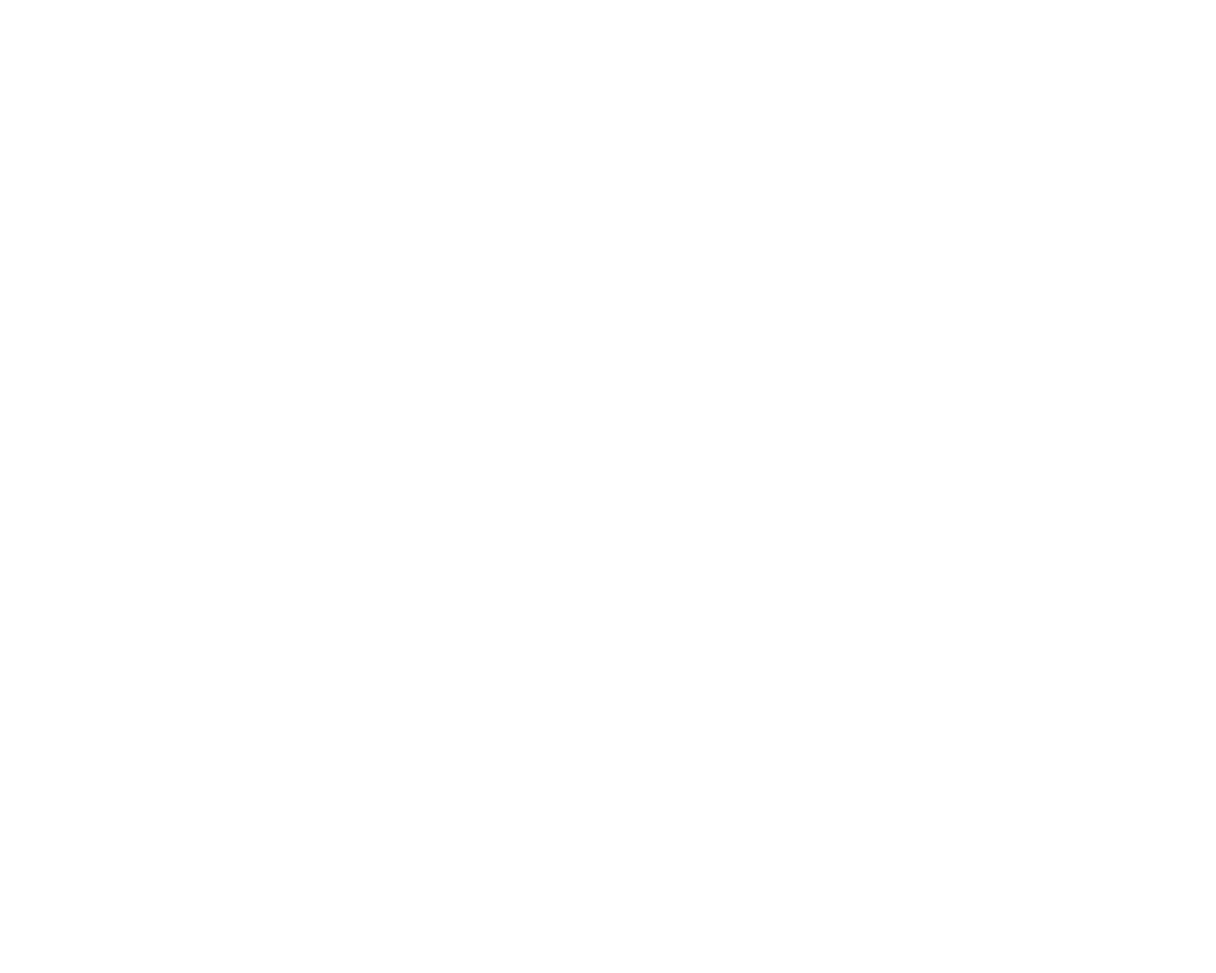
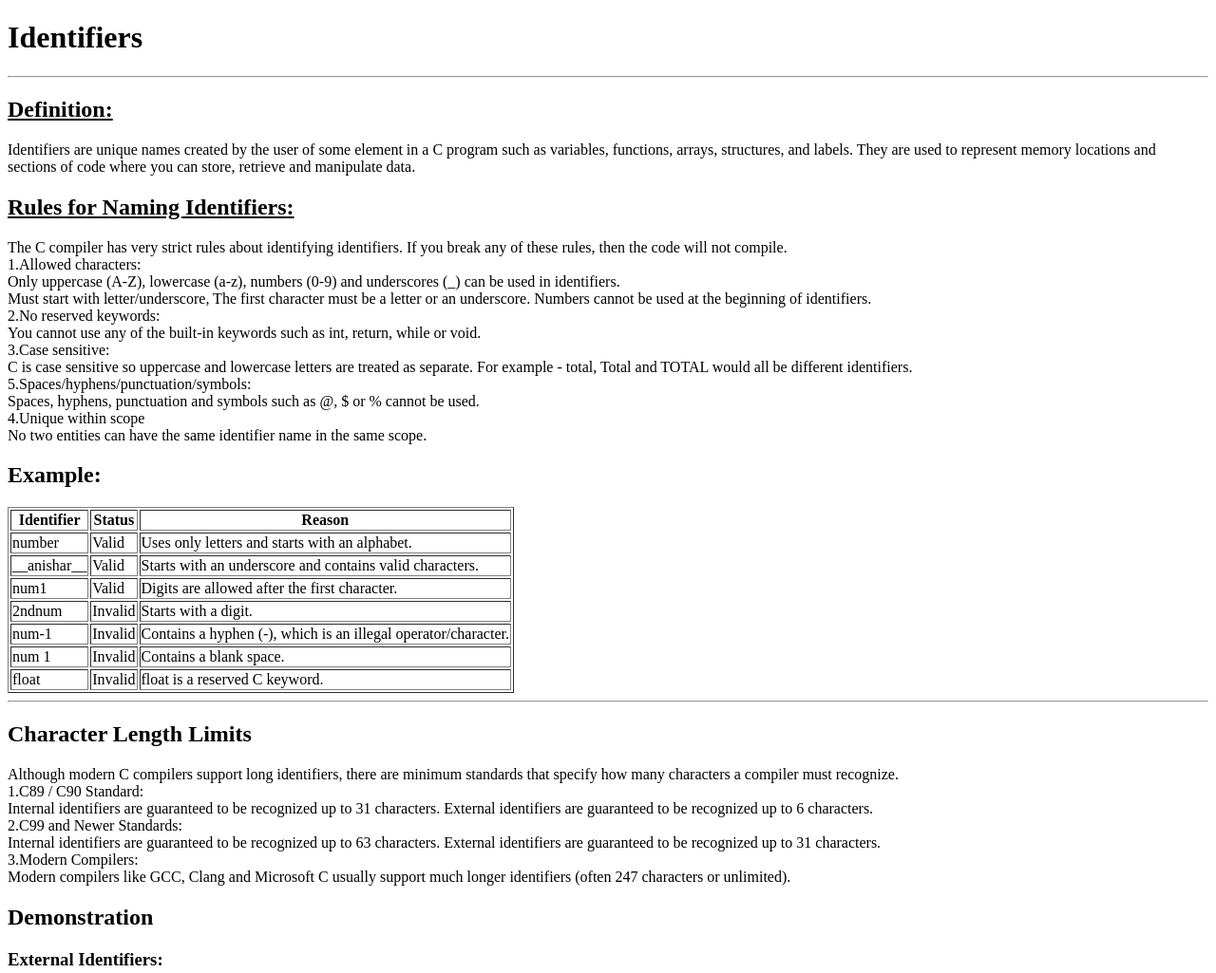
Before and after one commit to Anish-A-R/website-version-of-C-Learning-Journey, a plain HTML site: page Contents/Fundamentals/2.Basic Elements of C/Identifiers.html in a window 1280 px wide. Shown: the top 1025 px of the page at 95% size. Before the commit the page ends 800 px from the top, so only its background shows below. Drawn offline with Linux system fonts and the light colour scheme.

Commit message:
Completed the identifiers... I dont think i have touched all the things in it we will do a revist later.

```diff
--- a/Contents/Fundamentals/2.Basic Elements of C/Identifiers.html
+++ b/Contents/Fundamentals/2.Basic Elements of C/Identifiers.html
@@ -2,3 +2,117 @@
 <head>
     <title>Identifiers</title>
 </head>
+
+<body>
+    <h1>Identifiers</h1>
+    <hr>
+    <h2><u>Definition:</u></h2>
+    <p>
+        Identifiers are unique names created by the user of some element in a C program
+        such as variables, functions, arrays, structures, and labels.
+        They are used to represent memory locations and sections of code
+        where you can store, retrieve and manipulate data.
+    </p>
+    <h2><u>Rules for Naming Identifiers:</u></h2>
+    <p>
+        The C compiler has very strict rules about identifying identifiers.
+        If you break any of these rules, then the code will not compile.
+        <br>1.Allowed characters:<br>
+        Only uppercase (A-Z), lowercase (a-z), numbers (0-9) and underscores (_) can be used in identifiers.<br>
+        Must start with letter/underscore, The first character must be a letter or an underscore. Numbers cannot be used at the beginning of identifiers.
+        <br>
+        2.No reserved keywords:<br>
+        You cannot use any of the built-in keywords such as int, return, while or void.<br>
+        3.Case sensitive:<br>
+        C is case sensitive so uppercase and lowercase letters are treated as separate.
+            For example - total, Total and TOTAL would all be different identifiers.<br>
+        5.Spaces/hyphens/punctuation/symbols:<br>
+        Spaces, hyphens, punctuation and symbols such as @, $ or % cannot be used.<br>
+        4.Unique within scope<br>
+        No two entities can have the same identifier name in the same scope.
+    </p>
+    <h2>Example: </h2>
+        <table border="1">
+        <thead>
+            <tr>
+            <th>Identifier</th>
+            <th>Status</th>
+            <th>Reason</th>
+            </tr>
+        </thead>
+        <tbody>
+            <tr>
+            <td>number</td>
+            <td>Valid</td>
+            <td>Uses only letters and starts with an alphabet.</td>
+            </tr>
+            <tr>
+            <td>__anishar__</td>
+            <td>Valid</td>
+            <td>Starts with an underscore and contains valid characters.</td>
+            </tr>
+            <tr>
+            <td>num1</td>
+            <td>Valid</td>
+            <td>Digits are allowed after the first character.</td>
+            </tr>
+            <tr>
+            <td>2ndnum</td>
+            <td>Invalid</td>
+            <td>Starts with a digit.</td>
+            </tr>
+            <tr>
+            <td>num-1</td>
+            <td>Invalid</td>
+            <td>Contains a hyphen (-), which is an illegal operator/character.</td>
+            </tr>
+            <tr>
+            <td>num 1</td>
+            <td>Invalid</td>
+            <td>Contains a blank space.</td>
+            </tr>
+            <tr>
+            <td>float</td>
+            <td>Invalid</td>
+            <td>float is a reserved C keyword.</td>
+            </tr>
+        </tbody>
+        </table>
+        <hr>
+        <h2>Character Length Limits</h2>
+        <p>
+            Although modern C compilers support long identifiers,
+            there are minimum standards that specify how many characters
+            a compiler must recognize.<br>
+            1.C89 / C90 Standard:<br>
+            Internal identifiers are guaranteed to be recognized up to 31 characters.
+            External identifiers are guaranteed to be recognized up to 6 characters.<br>
+            2.C99 and Newer Standards:<br>
+            Internal identifiers are guaranteed to be recognized up to 63 characters.
+            External identifiers are guaranteed to be recognized up to 31 characters.<br>
+            3.Modern Compilers:<br>
+            Modern compilers like GCC, Clang and Microsoft C
+            usually support much longer identifiers
+            (often 247 characters or unlimited).
+        </p>
+
+        <h2>Demonstration</h2>
+        <h3>External Identifiers:</h3>
+        <img src="External_Identifier.png" alt="External Identifier">
+        <p>
+            This is due to the fact that Turbo C's compiler will only identify the first 31 characters
+            of a variable name. <br>
+            As both variables are therefore the same in the first 31 characters
+             they are considered to be the same variable.<br>
+             <b>And hence the error</b>
+        </p>
+        <h3>Internal Identifiers</h3>
+        <img src="Internal_Identifiers.png" alt="Internal Identifier">
+        <p>
+            This is due to the fact that Turbo C's compiler will only identify the first 63 characters
+            of a variable name. <br>
+            As both variables are therefore the same in the first 63 characters
+             they are considered to be the same variable.<br>
+             <b>And hence the error</b>
+        </p>
+    </body>
```
Also changed, not shown: Contents/Fundamentals/2.Basic Elements of C/External_Identifier.png (added), Contents/Fundamentals/2.Basic Elements of C/Internal_Identifiers.png (added).
